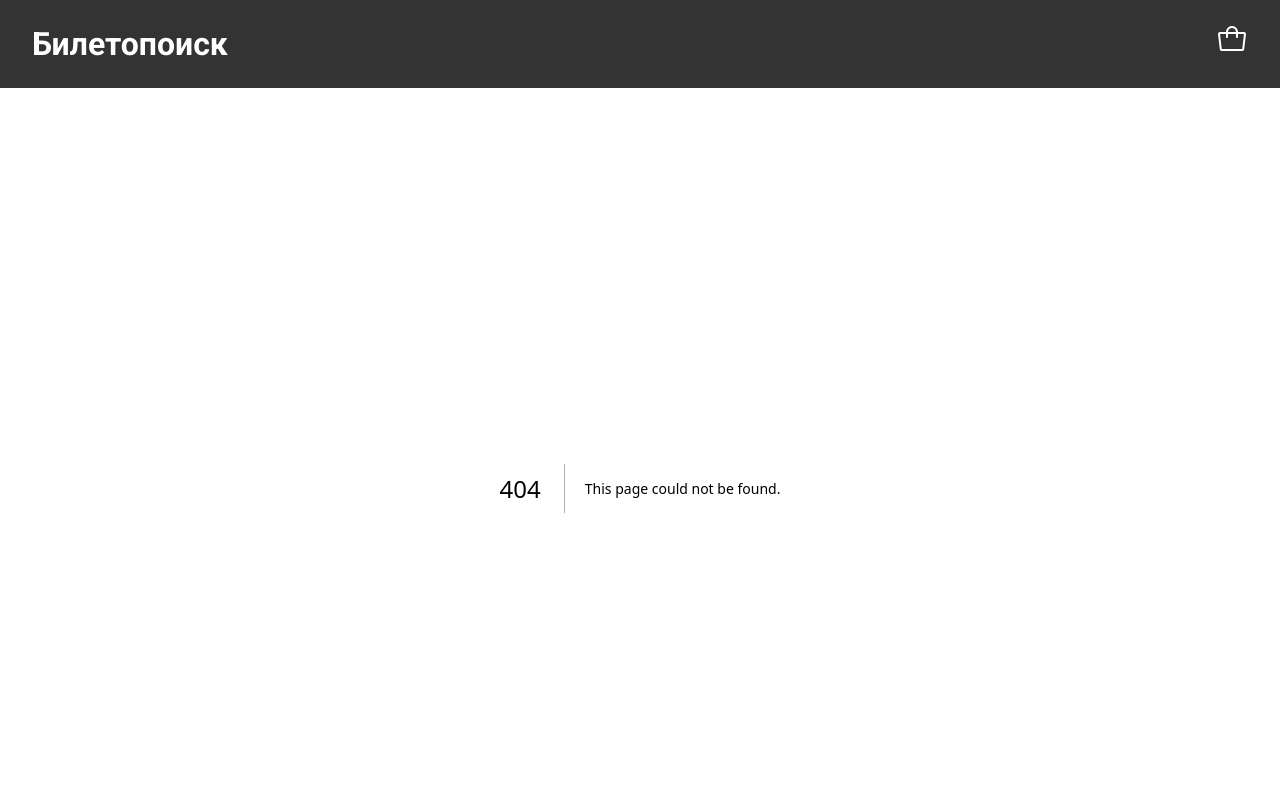
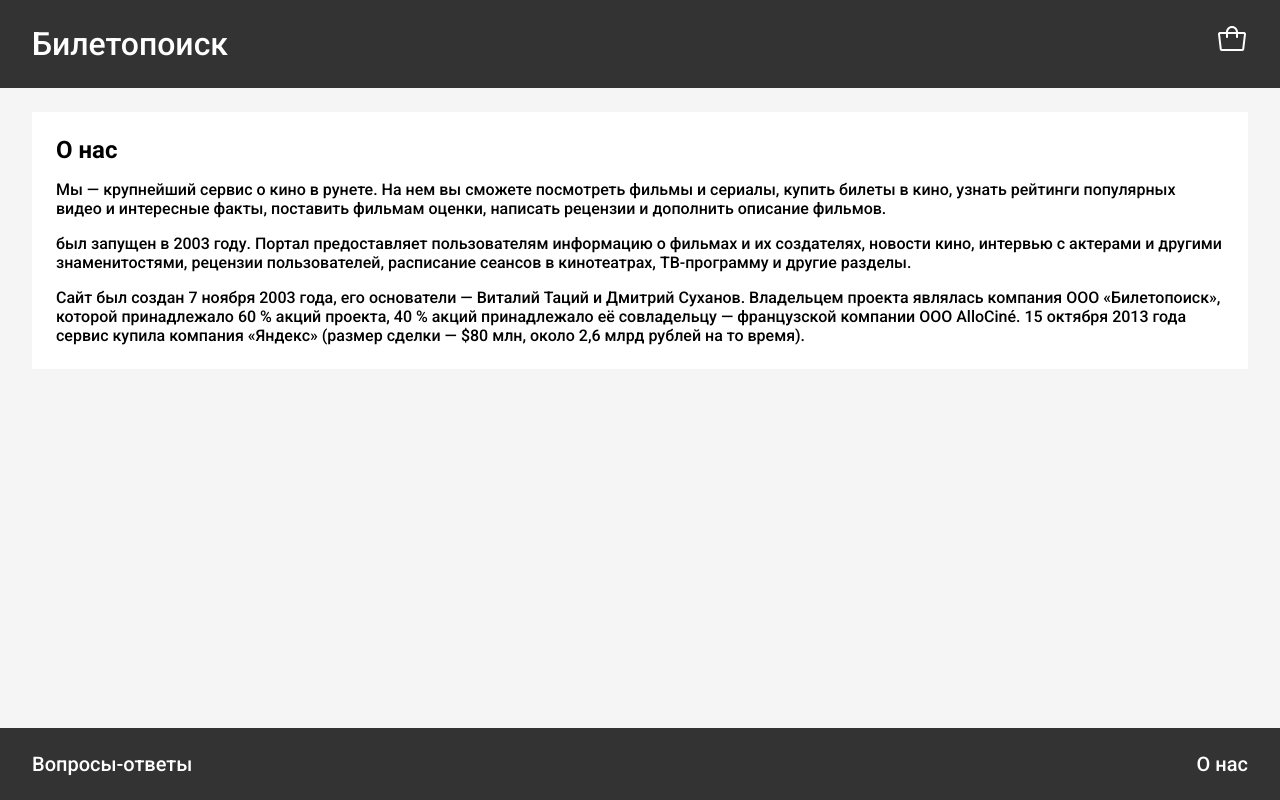
Before and after one commit to neemkashu/neemkashu-react-base, a Next.js app: page /about in a window 1280 px wide. Before the commit this address had no page. Shown: the top 800 px of the page. Built offline with nearby package versions, Linux system fonts and the light colour scheme.

Commit message:
feat: add about page

```diff
--- /dev/null
+++ b/src/app/about/page.tsx
@@ -0,0 +1,19 @@
+import styles from "./style.module.css";
+
+const CONTENT = [
+  "Мы — крупнейший сервис о кино в рунете. На нем вы сможете посмотреть фильмы и сериалы, купить билеты в кино, узнать рейтинги популярных видео и интересные факты, поставить фильмам оценки, написать рецензии и дополнить описание фильмов.",
+  "был запущен в 2003 году. Портал предоставляет пользователям информацию о фильмах и их создателях, новости кино, интервью с актерами и другими знаменитостями, рецензии пользователей, расписание сеансов в кинотеатрах, ТВ-программу и другие разделы.",
+  "Сайт был создан 7 ноября 2003 года, его основатели — Виталий Таций и Дмитрий Суханов. Владельцем проекта являлась компания ООО «Билетопоиск», которой принадлежало 60 % акций проекта, 40 % акций принадлежало её совладельцу — французской компании ООО AlloCiné. 15 октября 2013 года сервис купила компания «Яндекс» (размер сделки — $80 млн, около 2,6 млрд рублей на то время).",
+];
+export default function About() {
+  return (
+    <div className={styles.about}>
+      <h2 className={styles.h2}>О нас</h2>
+      {CONTENT.map((paragraph, index) => (
+        <p className={styles.p} key={index}>
+          {paragraph}
+        </p>
+      ))}
+    </div>
+  );
+}
--- /dev/null
+++ b/src/app/about/style.module.css
@@ -0,0 +1,16 @@
+.about {
+  background-color: var(--color-light);
+  padding: var(--padding-1);
+  display: flex;
+  flex-direction: column;
+  gap: var(--gap-1);
+}
+
+.h2 {
+  font-size: var(--font-size-1);
+}
+
+.p {
+  font-size: var(--font-size-2);
+  font-weight: 500;
+}
--- a/src/app/globals.css
+++ b/src/app/globals.css
@@ -1,7 +1,8 @@
 :root {
   --font-size-large: 3.2rem;
   --font-size-medium: 2.0rem;
-  --font-size-1: 24px;
+  --font-size-1: 2.4rem;
+  --font-size-2: 1.6rem;
 
   --widget-padding: 24px 32px;
   --gap-1: 16px;
--- a/src/app/layout.tsx
+++ b/src/app/layout.tsx
@@ -2,8 +2,9 @@
 import { Header } from "./Layouts/Header/Header";
 import "./globals.css";
 import { Roboto } from "next/font/google";
+import styles from "./style.module.css";
 
-const roboto = Roboto({ weight: "700", subsets: ["cyrillic"] });
+const roboto = Roboto({ weight: ["500", "700"], subsets: ["cyrillic"] });
 
 export const metadata = {
   title: "Create Next App",
@@ -19,7 +20,7 @@
     <html lang="en">
       <body className={roboto.className}>
         <Header />
-        {children}
+        <div className={styles.wrapper}>{children}</div>
         <Footer />
       </body>
     </html>
--- a/src/app/qa/page.tsx
+++ b/src/app/qa/page.tsx
@@ -4,7 +4,7 @@
 
 export default function QAPage() {
   return (
-    <div className={styles.wrapper}>
+    <>
       <div className={styles.question}>Вопросы-ответы</div>
       <ul className={styles.list}>
         {QuestionConfig.map(({ question, answer }) => {
@@ -15,6 +15,6 @@
           );
         })}
       </ul>
-    </div>
+    </>
   );
 }
--- /dev/null
+++ b/src/app/style.module.css
@@ -0,0 +1,7 @@
+.wrapper {
+  flex-grow: 2;
+  display: flex;
+  flex-direction: column;
+  gap: var(--gap-2);
+  padding: var(--widget-padding);
+}
```
Also changed, not shown: src/app/qa/style.module.css (+0 -7 lines), 1 other file (tests, documents, lock files or other folders).
